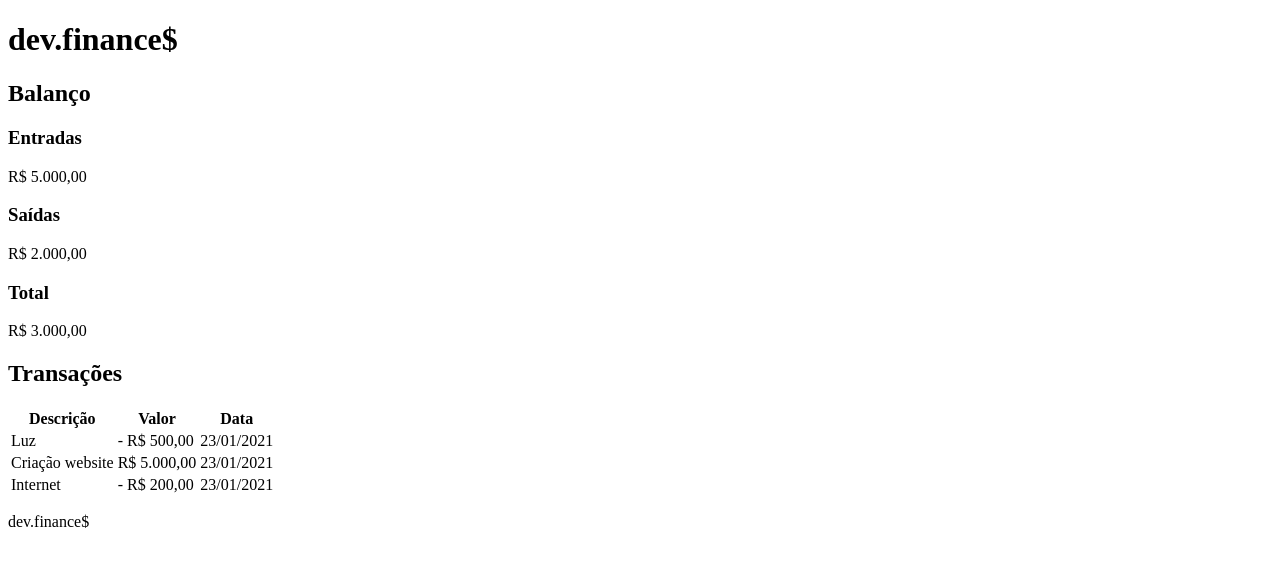
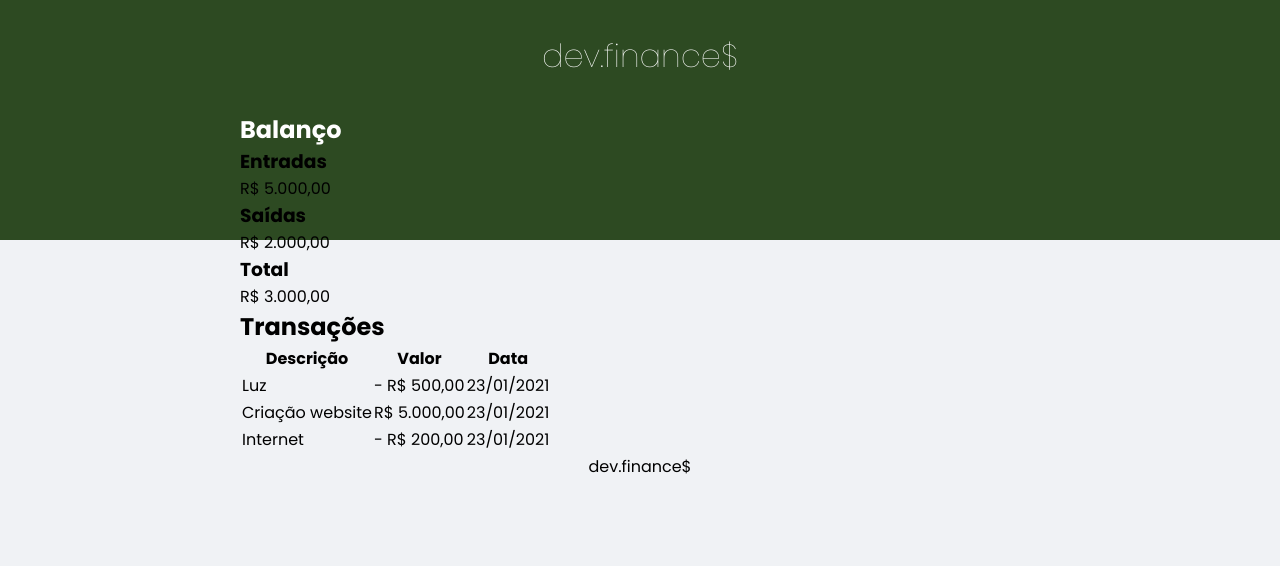
Before and after one commit to raziisz/maratona-discover, a plain HTML site: page index.html in a window 1280 px wide. Drawn offline with Linux system fonts and the light colour scheme.

Commit message:
iniciado estilos

```diff
--- a/index.html
+++ b/index.html
@@ -4,12 +4,15 @@
     <meta charset="UTF-8" />
     <meta name="viewport" content="width=device-width, initial-scale=1.0" />
     <title>Dev.Finance$</title>
+    <link rel="stylesheet" href="./styles.css">
+    <link rel="preconnect" href="https://fonts.gstatic.com">
+    <link href="https://fonts.googleapis.com/css2?family=Poppins:ital,wght@0,100;0,200;0,400;0,700;1,100;1,200;1,300;1,400&display=swap" rel="stylesheet">
   </head>
   <body>
     <header>
       <h1 id="logo">dev.finance$</h1>
     </header>
-    <main>
+    <main class="container">
       <section id="balance">
         <h2>Balanço</h2>
         <div class="card">
--- /dev/null
+++ b/styles.css
@@ -0,0 +1,42 @@
+/* ---------------------------- Global -----------------------------------------*/
+
+* {
+  margin: 0;
+  padding: 0;
+  box-sizing: border-box;
+}
+
+body {
+  background: #f0f2f5;
+  font-family: 'Poppins', sans-serif;
+}
+
+.container {
+  width: min(90vw, 800px);
+  margin: auto;
+}
+
+/* ---------------------------- Header -----------------------------------------*/
+header {
+  background: #2d4a22;
+  padding: 2rem 0 10rem;
+  text-align: center;
+}
+
+#logo {
+  color: #fff;
+  font-weight: 100;
+}
+
+/* ---------------------------- Balance -----------------------------------------*/
+#balance {
+  margin-top: -8rem;
+}
+
+#balance h2 {
+  color: white;
+}
+/* ---------------------------- Footer -----------------------------------------*/
+footer {
+  text-align: center;
+}
```
